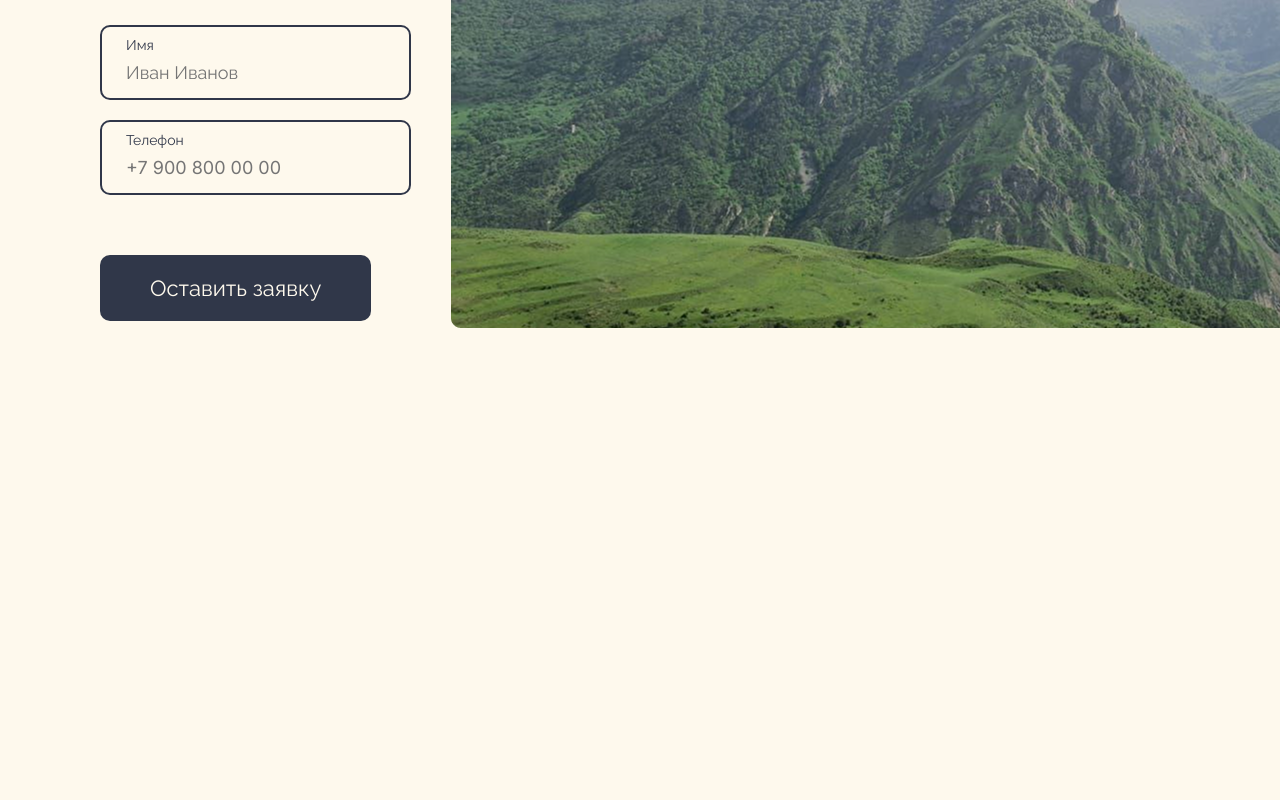
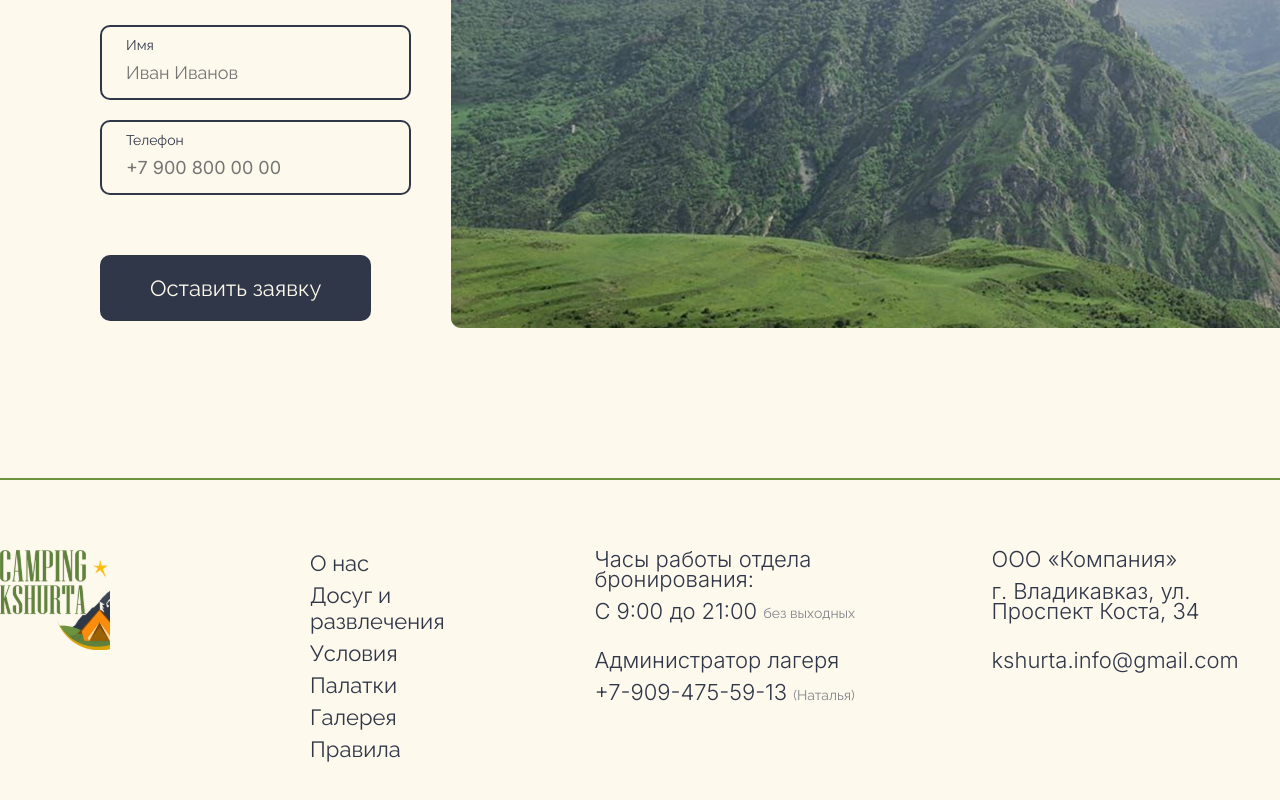
Before and after one commit to AmletixQ/camping-kshurta-frontend, a React (Vite) app: page / in a window 1280 px wide. Shown: the part 9236-10036 px from the top of the page. Before the commit the page ends 9714 px from the top, so only its background shows below. Built offline with nearby package versions, Linux system fonts and the light colour scheme.

Commit message:
Complete footer

```diff
--- a/src/App.tsx
+++ b/src/App.tsx
@@ -8,6 +8,7 @@ import Rules from "./sections/Rules/Rules";
 import FormSection from "./sections/Form/FormSection";
 
 import styles from "./App.module.scss";
+import Footer from "./components/Footer/Footer";
 
 const App = () => {
   return (
@@ -24,6 +25,8 @@ const App = () => {
         <Rules />
         <FormSection />
       </main>
+
+      <Footer />
     </>
   );
 };
--- /dev/null
+++ b/src/components/Footer/Footer.module.scss
@@ -0,0 +1,56 @@
+.footer {
+  padding: 70px 0 50px 0;
+  border-top: 2px solid var(--tertiary--color);
+
+  &__container {
+    display: flex;
+    gap: 200px;
+  }
+
+  &__box {
+    display: flex;
+    gap: 130px;
+  }
+
+  &__links {
+    display: flex;
+    flex-direction: column;
+    gap: 6px;
+
+    a {
+      font-size: var(--h5-size);
+      text-decoration: none;
+
+      transition: 200ms all;
+
+      &:hover {
+        text-decoration: underline;
+      }
+    }
+  }
+
+  &__content {
+    display: flex;
+    flex-direction: column;
+    gap: 30px;
+
+    &_item {
+      display: flex;
+      flex-direction: column;
+      gap: 12px;
+    }
+
+    &_item div {
+      display: flex;
+      align-items: end;
+      gap: 6px;
+    }
+
+    h5, &_item h5 {
+      font-family: "Inter";
+      font-size: var(--h5-size);
+      font-weight: 300;
+      line-height: 90%;
+    }
+  }
+}
--- /dev/null
+++ b/src/components/Footer/Footer.tsx
@@ -0,0 +1,51 @@
+import { anchors } from "../../constants/anchors";
+import Container from "../Container/Container";
+import Logo from "../icons/Logo/Logo";
+import SmallText from "../SmallText/SmallText";
+
+import styles from "./Footer.module.scss";
+
+const Footer = () => {
+  return (
+    <footer className={styles.footer}>
+      <Container>
+        <div className={styles.footer__container}>
+          <Logo />
+          <div className={styles.footer__box}>
+            <div className={styles.footer__links}>
+              {anchors.map((anchor, index) => (
+                <a href={anchor.href} key={index}>
+                  {anchor.title}
+                </a>
+              ))}
+            </div>
+            <div className={styles.footer__content}>
+              <div className={styles.footer__content_item}>
+                <h5>Часы работы отдела бронирования:</h5>
+                <div>
+                  <h5>С 9:00 до 21:00</h5>
+                  <SmallText>без выходных</SmallText>
+                </div>
+              </div>
+              <div className={styles.footer__content_item}>
+                <h5>Администратор лагеря</h5>
+                <div>
+                  <h5>+7-909-475-59-13</h5>
+                  <SmallText>(Наталья)</SmallText>
+                </div>
+              </div>
+            </div>
+            <div className={styles.footer__content}>
+              <div className={styles.footer__content_item}>
+                <h5>ООО «Компания»</h5>
+                <h5>г. Владикавказ, ул. Проспект Коста, 34</h5>
+              </div>
+              <h5>kshurta.info@gmail.com</h5>
+            </div>
+          </div>
+        </div>
+      </Container>
+    </footer>
+  );
+};
+export default Footer;
--- /dev/null
+++ b/src/components/SmallText/SmallText.module.scss
@@ -0,0 +1,5 @@
+.smalltext {
+  font-size: var(--small-size);
+  color: #303749;
+  opacity: 60%;
+}
--- /dev/null
+++ b/src/components/SmallText/SmallText.tsx
@@ -0,0 +1,7 @@
+import { FC, PropsWithChildren } from "react";
+import styles from "./SmallText.module.scss";
+
+const SmallText: FC<PropsWithChildren> = ({ children }) => {
+  return <p className={styles.smalltext}>{children}</p>;
+};
+export default SmallText;
```
